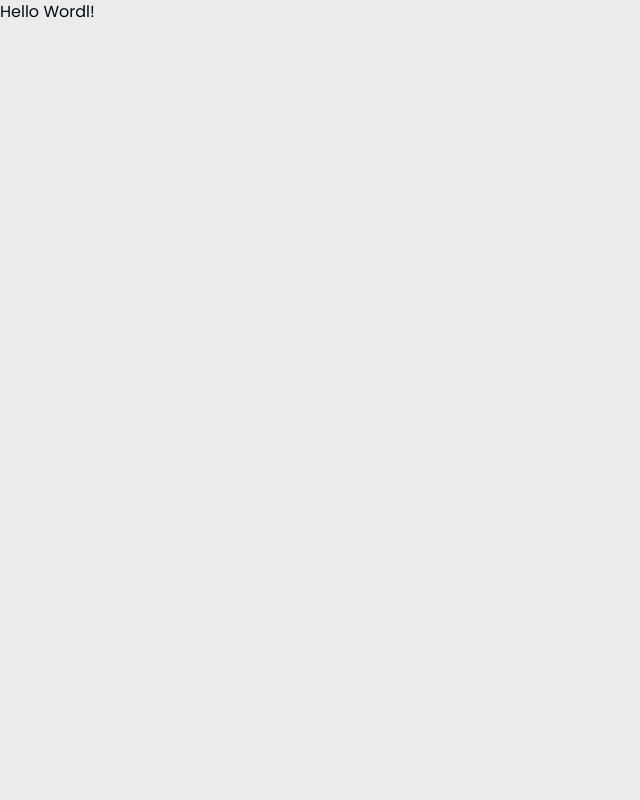
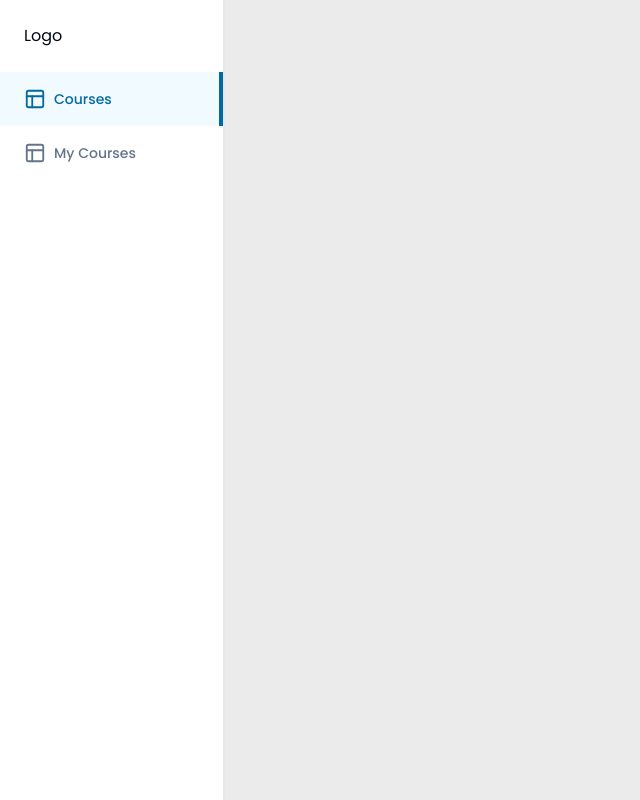
Before and after one commit to ytijani/Course-Management-System, a Next.js app in the folder front-end/: page / in a window 1280 px wide. Shown: the whole page, without its empty margins (0-640 px from the left). Built offline with nearby package versions, Linux system fonts and the light colour scheme.

Commit message:
add component dashboard and finsh styling but still some error need to fix

```diff
--- /dev/null
+++ b/front-end/app/(dashboard)/_components/sidebar-items.tsx
@@ -0,0 +1,46 @@
+"use client";
+
+import { cn } from "@/lib/utils";
+import { LucideIcon } from "lucide-react";
+import { usePathname, useRouter } from "next/navigation";
+
+interface SideBarItemProps {
+  icon: LucideIcon;
+  label: string;
+  href: string;
+}
+
+export const SidebarItem = ({ icon : Icon, label, href }: SideBarItemProps) => {
+  const pathname = usePathname();
+  const router = useRouter();
+
+  const isActive =
+    (pathname === "/" && href === "/") ||
+    pathname === href ||
+    pathname?.startsWith(`${href}/`);
+
+    const onClick = () => {
+      router.push(href)
+    }
+  return (
+    <button
+    onClick={onClick}
+    type="button"
+    className={cn(
+      "flex items-center gap-x-2 text-slate-500 text-sm font-[500] pl-6 transition-all hover:text-slate-600 hover:bg-slate-300/20",
+      isActive && "text-sky-700 bg-sky-200/20 hover:bg-sky-200/20 hover:text-sky-700"
+    )}
+    >
+      <div className="flex items-center gap-x-2 py-4">
+        <Icon
+          size={22}
+          className={cn("text-slate-500", isActive && "text-sky-700")}
+        />
+        {label}
+      </div>
+      <div
+        className={cn("ml-auto opacity-0 border-2 border-sky-700 h-full transition-all", isActive && "opacity-100")}
+      />
+    </button>
+  );
+};
--- /dev/null
+++ b/front-end/app/(dashboard)/_components/sidebar-routes.tsx
@@ -0,0 +1,33 @@
+'use client'
+
+import { Layout } from 'lucide-react'
+import { SidebarItem } from './sidebar-items';
+
+const routesItems = [
+    {
+        icon: Layout,
+        label : "Courses",
+        href : '/'
+    },
+    {
+        icon: Layout,
+        label : "My Courses",
+        href : '/mycourses'
+    }
+]
+
+export const SidebarRoutes = () => {
+    const routes = routesItems;
+    return (
+        <div className="flex flex-col w-full">
+            {routes.map((route) => (
+                <SidebarItem
+                    key={route.href}
+                    icon={route.icon}
+                    label={route.label}
+                    href={route.href}
+                />
+            ))}
+        </div>
+    )
+}
--- /dev/null
+++ b/front-end/app/(dashboard)/_components/sidebar.tsx
@@ -0,0 +1,16 @@
+import { SidebarRoutes } from "./sidebar-routes"
+
+
+export const SideBar = () => {
+
+    return (
+        <div className="h-full border-r flex flex-col overflow-y-auto bg-white shadow-sm">
+            <div className="p-6">
+                <h1>Logo</h1>
+            </div>
+            <div className="flex flex-col w-full">
+                <SidebarRoutes />
+            </div>
+        </div>
+    )
+}
--- /dev/null
+++ b/front-end/app/(dashboard)/layout.tsx
@@ -0,0 +1,20 @@
+import { SideBar } from "./_components/sidebar";
+
+
+
+
+
+
+
+const DashboardLayout = ({ children }: { children: React.ReactNode }) => {
+  return (
+    <div className="h-full">
+        <div className="hidden md:flex  h-full w-56 flex-col fixed inset-y-0 z-40">
+          <SideBar/>
+        </div>
+        {children}
+    </div>
+  )
+};
+
+export default DashboardLayout;
--- a/front-end/middleware.ts
+++ b/front-end/middleware.ts
@@ -5,7 +5,7 @@
   const token = request.cookies.get('access_token');
 
   // Define paths that don't require authentication
-  const publicPaths = ['/sign-in', '/sign-up'];
+  const publicPaths = ['/sign-in', '/sign-up', '/'];
 
   // Check if the user is trying to access a protected route
   if (!token && !publicPaths.includes(request.nextUrl.pathname)) {
```
Also changed, not shown: front-end/app/(dashboard)/page.tsx (renamed from front-end/app/(main)/page.tsx), 1 other file (tests, documents, lock files or other folders).
